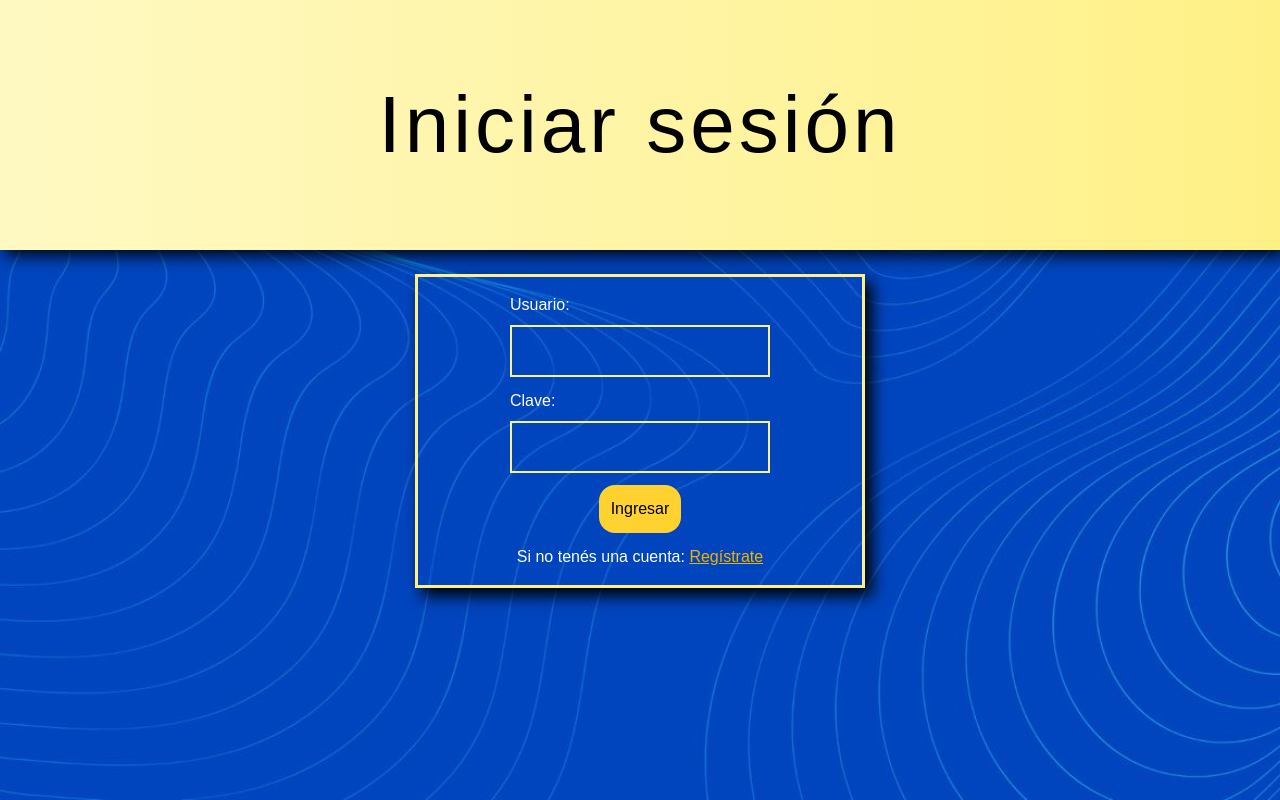
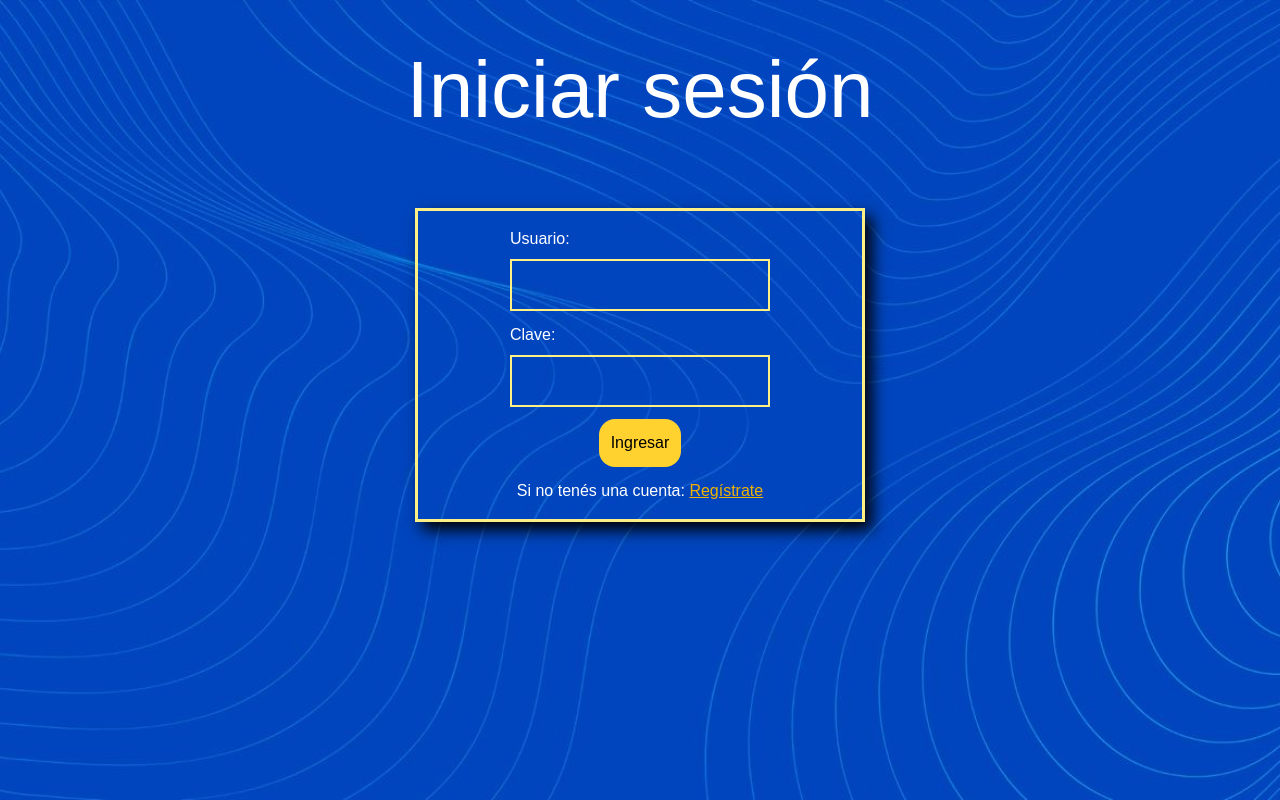
Before and after one commit to santimontironi/crud-Django-Rest-ReactJs, a React (Vite) app in the folder frontend/: page /auth in a window 1280 px wide. Built offline with nearby package versions, Linux system fonts and the light colour scheme; a web font is replaced by a local one.

Commit message:
estilos en Auth y Register

```diff
--- a/frontend/pages/Auth.jsx
+++ b/frontend/pages/Auth.jsx
@@ -24,8 +24,8 @@ export const Auth = () => {
 
   return (
     <div className="w-full min-h-screen bg-no-repeat bg-cover bg-center bg-gradient-to-b from-black/70 to-black/90 bg-blend-overlay"style={{ backgroundImage: `url(${fondoAuth})` }}>
-      <h2 className="w-full h-[250px] text-[80px] text-center flex justify-center items-center tracking-wider bg-gradient-to-r from-yellow-100 shadow-[5px_5px_16px_#000] to-yellow-200">Iniciar sesión</h2>
-      <form className="text-white flex flex-col justify-center w-[450px] h-[auto] p-4 m-auto items-center mt-6 border-3 border-yellow-200 shadow-[7px_8px_15px_#000] hover:bg-blue-700" onSubmit={handleSubmit}>
+      <h2 className="w-full h-[180px] text-[80px] text-center flex justify-center items-center text-white">Iniciar sesión</h2>
+      <form className="text-white flex flex-col justify-center w-[450px] h-[auto] p-4 m-auto items-center mt-7 border-3 border-yellow-200 shadow-[7px_8px_15px_#000] hover:bg-blue-700" onSubmit={handleSubmit}>
         <div className="mb-3 flex flex-col gap-2 items-start">
           <label htmlFor="usuario">Usuario:</label>
           <input className="text-white p-3 w-[260px] border-2 border-yellow-200" type="text" id="usuario" value={username} onChange={(e) => setUsername(e.target.value)} required/>
--- a/frontend/pages/Register.jsx
+++ b/frontend/pages/Register.jsx
@@ -28,8 +28,8 @@ export const Register = () => {
 
   return (
     <div className="w-full min-h-screen bg-no-repeat bg-cover bg-center bg-gradient-to-b from-black/70 to-black/90 bg-blend-overlay"style={{ backgroundImage: `url(${fondoRegistro})` }}>
-        <h2 className="w-full h-[250px] text-[80px] text-center text-white flex justify-center items-center tracking-wider bg-gradient-to-r from-blue-500 to-blue-700 shadow-[5px_5px_16px_#000]">Registro</h2>
-        <form className="text-white flex flex-col justify-center w-[450px] h-[auto] p-4 m-auto items-center mt-5 border-3 border-yellow-200 shadow-[7px_8px_15px_#000] hover:bg-blue-700" onSubmit={handleRegister}>
+        <h2 className="w-full h-[180px] text-[80px] text-center text-white flex justify-center items-center">Registro</h2>
+        <form className="text-white flex flex-col justify-center w-[450px] h-[auto] p-4 m-auto items-center mt-3 border-3 border-yellow-200 shadow-[7px_8px_15px_#000] hover:bg-blue-700" onSubmit={handleRegister}>
           <div className="mb-3 flex flex-col gap-2 items-start">
             <label htmlFor="email">Email:</label>
             <input className="text-white p-3 w-[260px] border-2 border-yellow-200" value={email} type="email" id="email" onChange={(e) => setEmail(e.target.value)} required/>
```
